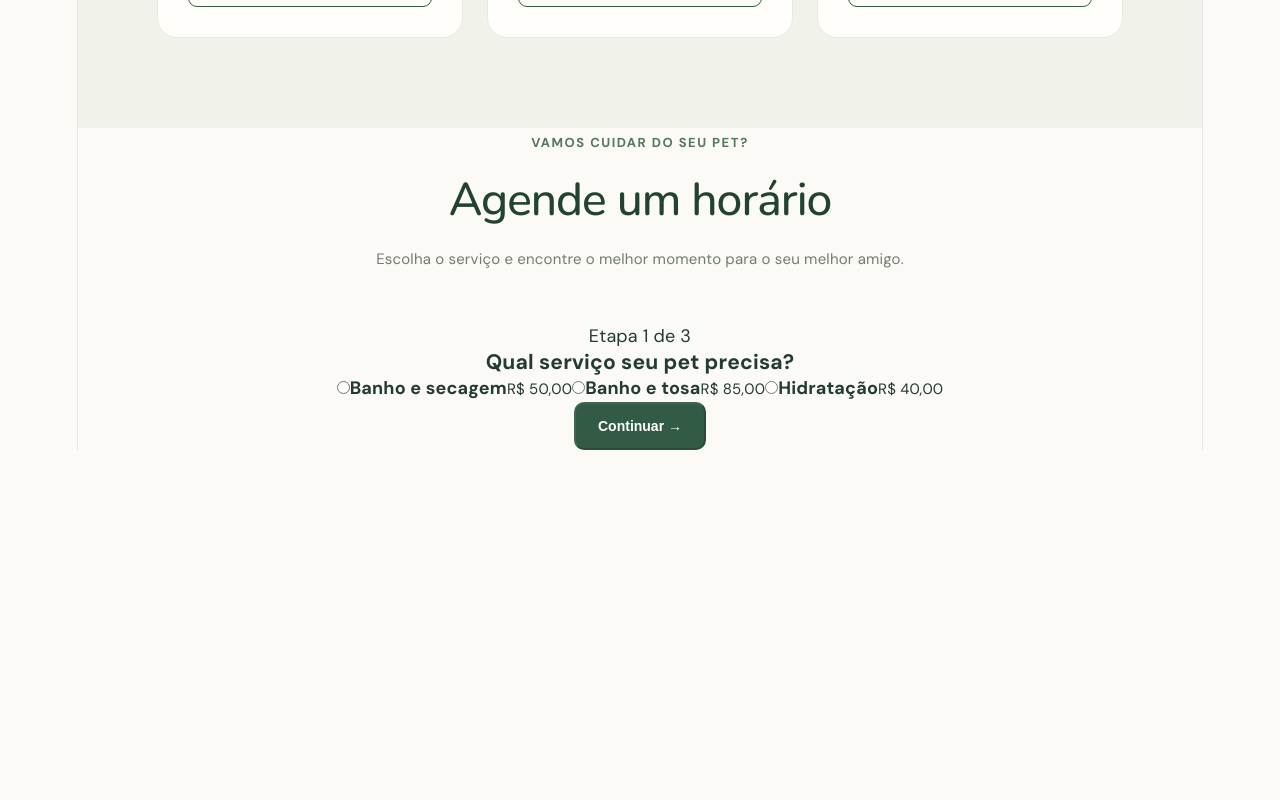
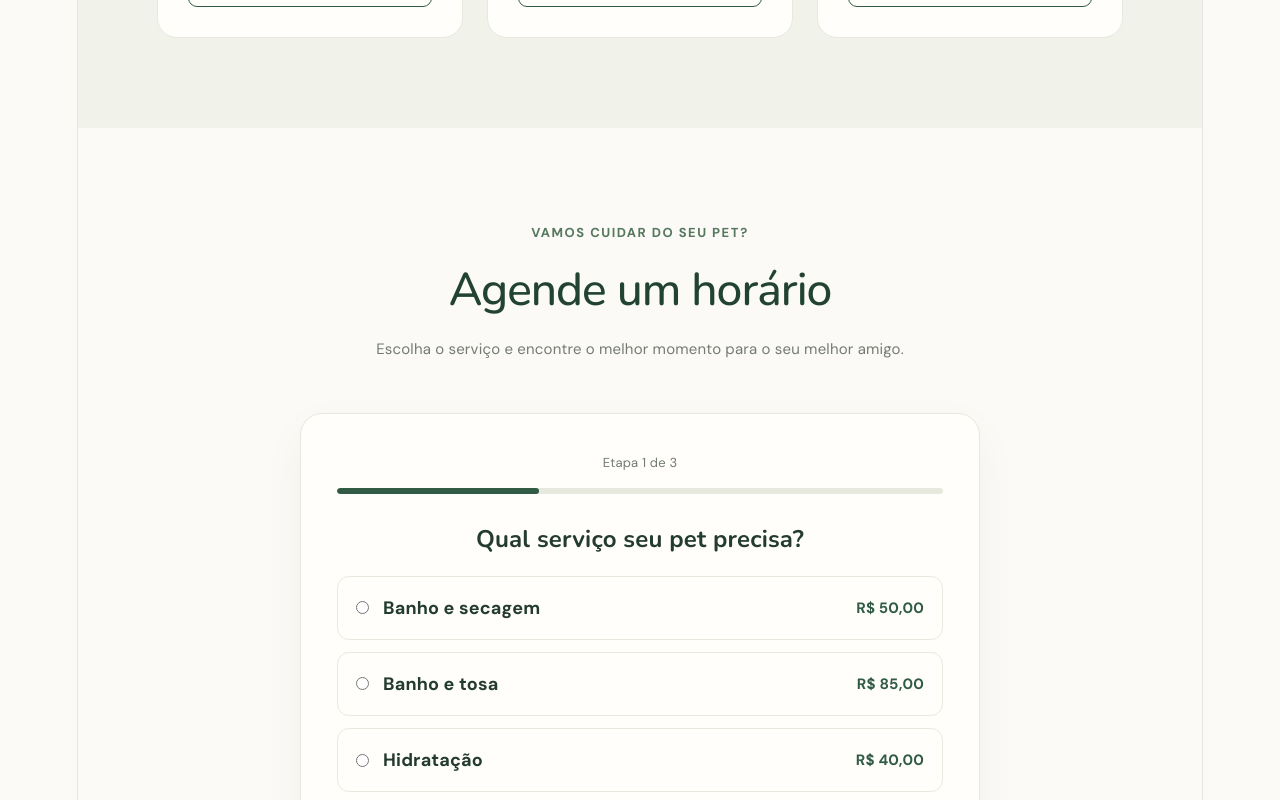
Before and after one commit to gabriellypereir4/petcare, a React (Vite) app: page / in a window 1280 px wide. Shown: the part 1560-2360 px from the top of the page. Before the commit the page ends 2010 px from the top, so only its background shows below. Built offline with nearby package versions, Linux system fonts and the light colour scheme.

Commit message:
adicionando css

```diff
--- a/src/styles/global.css
+++ b/src/styles/global.css
@@ -417,3 +417,241 @@ a {
     min-height: auto;
   }
 }
+
+/* BOOKING */
+
+.booking {
+  padding: 90px 7%;
+  background: #fbfaf6;
+  scroll-margin-top: 30px;
+}
+
+.booking-card {
+  max-width: 680px;
+  margin: 0 auto;
+  padding: 36px;
+  background: #fffefa;
+  border: 1px solid #e7e9df;
+  border-radius: 22px;
+  box-shadow: 0 15px 45px #243b300a;
+}
+
+.booking-progress {
+  margin-bottom: 32px;
+  color: #737b73;
+  font-size: 13px;
+}
+
+.progress-track {
+  height: 6px;
+  margin-top: 12px;
+  overflow: hidden;
+  background: #e7e9df;
+  border-radius: 10px;
+}
+
+.progress-fill {
+  height: 100%;
+  background: #315b45;
+  border-radius: 10px;
+  transition: width 0.3s ease;
+}
+
+.booking-step h3,
+.booking-success h3 {
+  font-family: 'Nunito', sans-serif;
+  font-size: 24px;
+  margin-bottom: 24px;
+}
+
+.booking-services {
+  display: grid;
+  gap: 12px;
+}
+
+.booking-option {
+  display: flex;
+  align-items: center;
+  gap: 14px;
+  padding: 18px;
+  border: 1px solid #e7e9df;
+  border-radius: 12px;
+  cursor: pointer;
+  transition: border-color 0.2s, background 0.2s;
+}
+
+.booking-option.selected,
+.time-slot.selected {
+  border-color: #315b45;
+  background: #edf2e8;
+}
+
+.booking-option input {
+  accent-color: #315b45;
+}
+
+.booking-option span {
+  display: flex;
+  flex: 1;
+  justify-content: space-between;
+  align-items: center;
+  gap: 12px;
+}
+
+.booking-option small {
+  color: #315b45;
+  font-weight: 700;
+}
+
+.form-label {
+  display: flex;
+  flex-direction: column;
+  gap: 9px;
+  margin-bottom: 22px;
+  color: #35483b;
+  font-size: 14px;
+  font-weight: 600;
+}
+
+.form-label input {
+  width: 100%;
+  min-height: 48px;
+  padding: 12px 14px;
+  border: 1px solid #dfe3d9;
+  border-radius: 9px;
+  background: white;
+  color: #243b30;
+  font: inherit;
+  font-weight: 400;
+}
+
+.form-label input:focus {
+  outline: 2px solid #9bb6a0;
+  outline-offset: 2px;
+}
+
+.time-slots {
+  display: grid;
+  grid-template-columns: repeat(4, minmax(0, 1fr));
+  gap: 10px;
+  margin: 14px 0;
+}
+
+.time-slot {
+  padding: 12px 8px;
+  border: 1px solid #dfe3d9;
+  border-radius: 9px;
+  background: white;
+  color: #315b45;
+  cursor: pointer;
+}
+
+.time-slot.selected {
+  font-weight: 700;
+}
+
+.field-hint {
+  color: #737b73;
+  font-size: 12px;
+}
+
+.booking-actions {
+  display: flex;
+  justify-content: space-between;
+  gap: 12px;
+  margin-top: 32px;
+}
+
+.booking-actions .primary-button {
+  margin-left: auto;
+  border: 0;
+  cursor: pointer;
+  font: inherit;
+  font-weight: 600;
+}
+
+.booking-actions .primary-button:disabled {
+  opacity: 0.45;
+  cursor: not-allowed;
+  transform: none;
+}
+
+.back-button {
+  padding: 12px 20px;
+  border: 1px solid #dfe3d9;
+  border-radius: 9px;
+  background: transparent;
+  color: #315b45;
+  font: inherit;
+  cursor: pointer;
+}
+
+.booking-summary {
+  display: grid;
+  gap: 10px;
+  margin-top: 24px;
+  padding: 20px;
+  border-radius: 12px;
+  background: #f1f3eb;
+  color: #59665c;
+  font-size: 14px;
+}
+
+.booking-summary strong {
+  color: #315b45;
+}
+
+.booking-success {
+  text-align: center;
+}
+
+.success-icon {
+  display: grid;
+  place-items: center;
+  width: 60px;
+  height: 60px;
+  margin: 0 auto 20px;
+  border-radius: 50%;
+  background: #edf2e8;
+  color: #315b45;
+  font-size: 30px;
+}
+
+.booking-success > p {
+  color: #737b73;
+  line-height: 1.7;
+}
+
+.booking-success .booking-summary {
+  text-align: left;
+  margin-bottom: 24px;
+}
+
+@media (max-width: 600px) {
+  .booking {
+    padding: 65px 6%;
+  }
+
+  .booking-card {
+    padding: 24px 18px;
+  }
+
+  .booking-step h3 {
+    font-size: 21px;
+  }
+
+  .time-slots {
+    grid-template-columns: repeat(3, minmax(0, 1fr));
+  }
+
+  .booking-option span {
+    align-items: flex-start;
+    flex-direction: column;
+    gap: 6px;
+  }
+
+  .booking-actions .primary-button {
+    padding: 13px;
+    font-size: 13px;
+  }
+}
```
